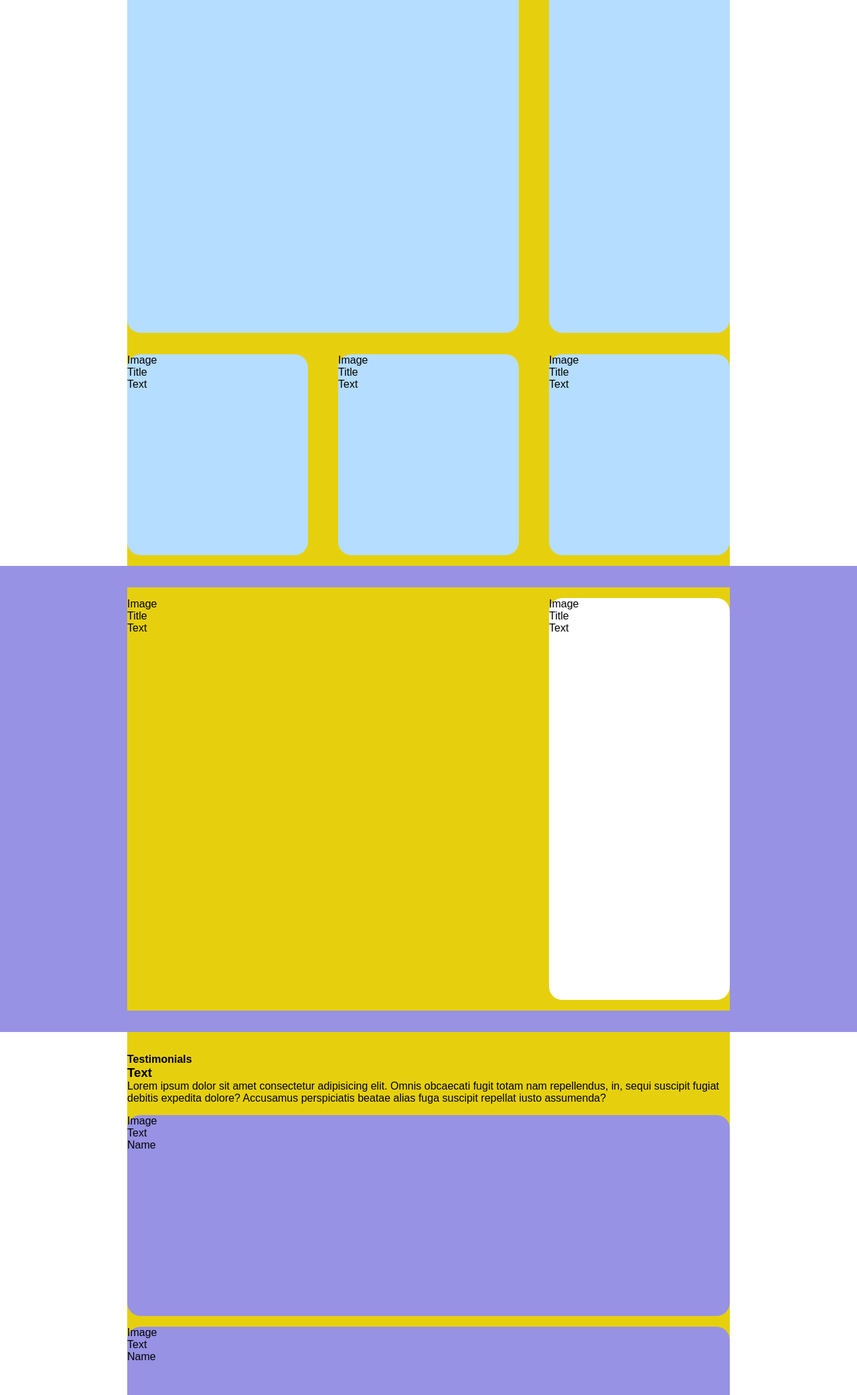
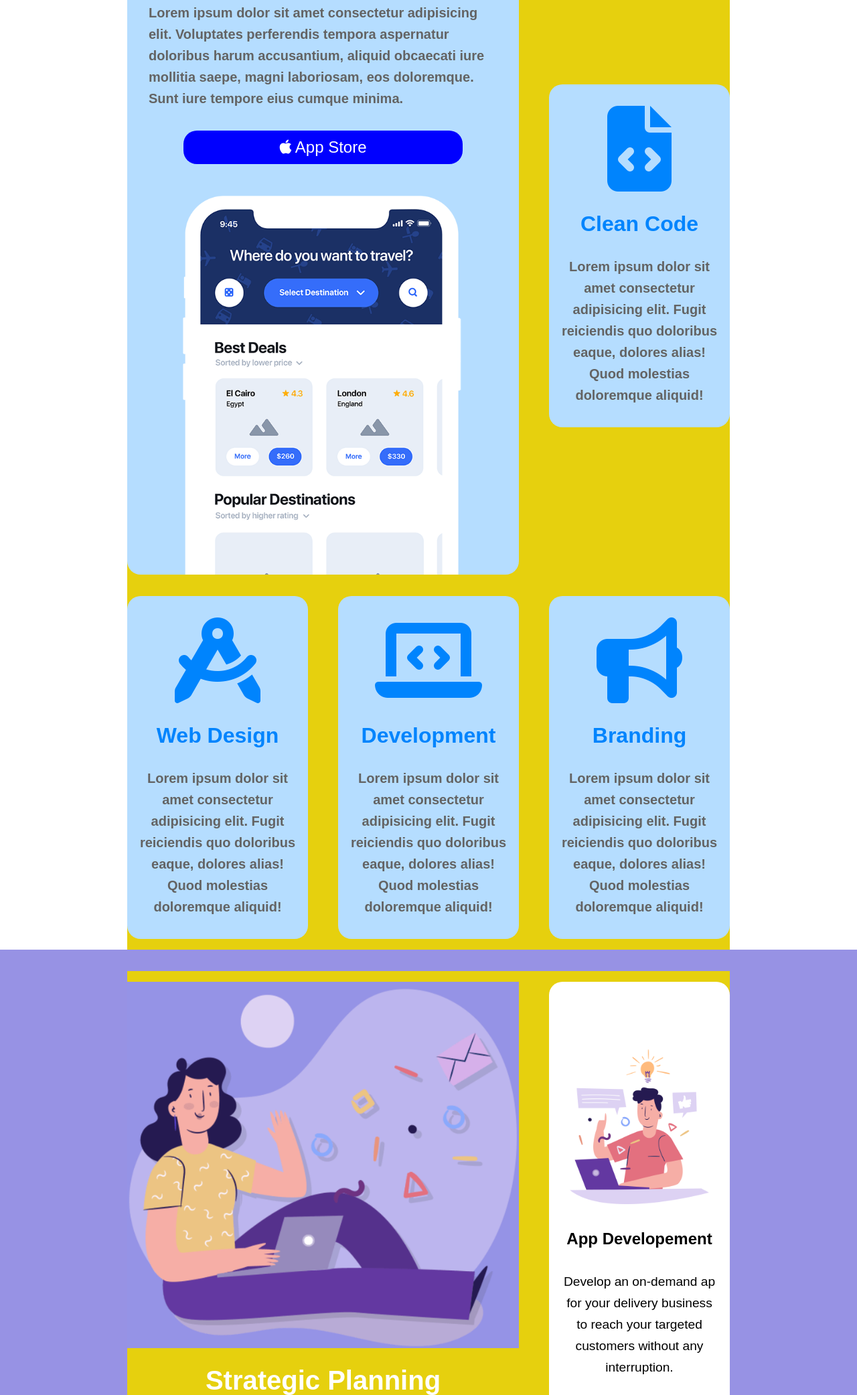
Before and after one commit to andreafrancioni/htmlcss-responsive-layout, a plain HTML site: page index.html in a window 1280 px wide. Shown: the part 223-2306 px from the top of the page at 67% size. Drawn offline with Linux system fonts and the light colour scheme.

Commit message:
Aggiunto contenuto fino fino a testimonials

```diff
--- a/css/style.css
+++ b/css/style.css
@@ -11,6 +11,26 @@ body{
     font-family: sans-serif;
 }
 
+
+a.button{
+    text-decoration: none;
+    font-size: 1.5em;
+    height: 50px;
+    text-align: center;
+    line-height: 50px;
+    border-radius: 20px;
+    width: 80%;
+    color: white;
+}
+
+.btn-lilla{
+    background-color: #9792E4;
+}
+
+.btn-blue{
+    background-color: blue;
+}
+
 /* MOBILE FIRST */
 
 /* HEADER */
@@ -20,12 +40,16 @@ header nav{
     color: white;
 }
 
+header img{
+    width: 100px;
+}
+
 /* MAIN */
 
  main{
 
  }
-
+/* CONTAINER */
 .container{
     margin: 0 auto;
     width: 80%;
@@ -35,9 +59,15 @@ header nav{
 
 .big-card{
     width: 100%;
-    min-height: 600px;
     border-radius: 20px;
     margin: 16px 0;
+    display: flex;
+    flex-wrap: wrap;
+    align-content: center;
+    justify-content: center;
+    gap: 32px;
+    line-height: 2em;
+
 }
 
 .small-card{
@@ -45,6 +75,74 @@ header nav{
     min-height: 300px;
     border-radius: 20px;
     margin: 16px 0;
+    display: flex;
+    flex-direction: column;
+    flex-wrap: wrap;
+    align-items: center;
+    justify-content: center;
+    text-align: center;
+    gap: 32px;
+    line-height: 2em;
+    padding: 32px 16px;
+}
+
+
+img{
+    width: 100%;
+}
+
+/* CARDS */
+
+#cards h2{
+    color: #0084FD;
+    font-size: 2em;
+}
+
+#cards p{
+    font-size: 20px;
+    font-weight: 600;
+    color: rgb(99, 99, 99);
+}
+
+#cards .small-card i{
+    color: #0084FD;
+
+}
+
+/* STRATEGIC PLAN */
+
+#strategic-plan .big-card{
+    color: white;
+}
+
+#strategic-plan .big-card h2{
+    font-size: 2.5em;
+}
+
+#strategic-plan .small-card a{
+    color: black;
+    border-radius: 50%;
+    width: 2em;
+}
+
+/* TESTIMONIALS */
+#testimonials .container{
+    line-height: 2em;
+    text-align: center;
+}
+
+#testimonials h4, p{
+    font-size: 1.2em;
+    font-weight: 300;
+}
+
+#testimonials h3{
+    font-size: 2em;
+    color: #9792E4;
+}
+
+#testimonials img{
+    border-radius: 50%;
 }
 
 /* FOOTER */
--- a/css/utilities.css
+++ b/css/utilities.css
@@ -1,12 +1,15 @@
 /*** FLEX ***/
 .d-flex {	display: flex;	}
-.d-inline { display: inline; }
+.d-block{ display: block;}
+.d-inline{ display: inline-block;}
 .flex-row {	flex-direction: row; }
 .flex-column { flex-direction: column; }
 .flex-justify-between { justify-content: space-between; }
 .flex-justify-around { justify-content: space-around; }
 .flex-justify-center { justify-content: center; }
 .flex-align-center { align-items: center; }
+.flex-wrap { flex-wrap: wrap; }
+.flex-nowrap { flex-wrap: nowrap; }
 
 /*** POSITION ***/
 .p-absolute { position: absolute; }
--- a/index.html
+++ b/index.html
@@ -21,31 +21,40 @@
         <main>
             <!-- CARDS SECTION -->
             <section id="cards" class="bg-white">
-                <div class="container d-flex mt-32">
-                    <div class="big-card bg-skyblue">
-                        <div class="card-content">Image</div>
-                        <div class="card-content">Title</div>
-                        <div class="card-content">Text</div>
+                <div class="container d-flex mt-32 flex-align-center">
+                    <!-- GET DEMO CARD -->
+                    <div class="big-card bg-skyblue px-32">
+                        <h2 class="pt-32">Get a demo application</h2>
+                        <p class="">Lorem ipsum dolor sit amet consectetur adipisicing elit. Voluptates perferendis tempora aspernatur doloribus harum accusantium, aliquid obcaecati iure mollitia saepe, magni laboriosam, eos doloremque. Sunt iure tempore eius cumque minima.</p>
+                        <a href="#" class="button btn-blue btn-square">
+                            <i class="fab fa-apple"></i>
+                            <span>App Store</span>
+                        </a>
+                        <img class="" src="./img/phone.png" alt="">
                     </div>
+                    <!-- CLEAN CODE CARD -->
                     <div class="small-card bg-skyblue">
-                        <div class="card-content">Image</div>
-                        <div class="card-content">Title</div>
-                        <div class="card-content">Text</div>
+                        <i class="fa-solid fa-file-code fa-8x"></i>
+                        <h2>Clean Code</h2>
+                        <p>Lorem ipsum dolor sit amet consectetur adipisicing elit. Fugit reiciendis quo doloribus eaque, dolores alias! Quod molestias doloremque aliquid!</p>
                     </div>
+                    <!-- WEB DESIGN CARD -->
                     <div class="small-card bg-skyblue">
-                        <div class="card-content">Image</div>
-                        <div class="card-content">Title</div>
-                        <div class="card-content">Text</div>
+                        <i class="fas fa-compass-drafting fa-8x"></i>
+                        <h2>Web Design</h2>
+                        <p>Lorem ipsum dolor sit amet consectetur adipisicing elit. Fugit reiciendis quo doloribus eaque, dolores alias! Quod molestias doloremque aliquid!</p>
                     </div>
+                    <!-- DEVELOPMENT CARD -->
                     <div class="small-card bg-skyblue">
-                        <div class="card-content">Image</div>
-                        <div class="card-content">Title</div>
-                        <div class="card-content">Text</div>
+                        <i class="fa-solid fa-laptop-code fa-8x"></i>
+                        <h2>Development</h2>
+                        <p>Lorem ipsum dolor sit amet consectetur adipisicing elit. Fugit reiciendis quo doloribus eaque, dolores alias! Quod molestias doloremque aliquid!</p>
                     </div>
+                    <!-- BRANDING CARD -->
                     <div class="small-card bg-skyblue">
-                        <div class="card-content">Image</div>
-                        <div class="card-content">Title</div>
-                        <div class="card-content">Text</div>
+                        <i class="fas fa-bullhorn fa-8x"></i>
+                        <h2>Branding</h2>
+                        <p>Lorem ipsum dolor sit amet consectetur adipisicing elit. Fugit reiciendis quo doloribus eaque, dolores alias! Quod molestias doloremque aliquid!</p>
                     </div>
                 </div>
             </section>
@@ -53,31 +62,36 @@
             <!-- STRATEGIC PLANNING -->
             <section id="strategic-plan" class="bg-lilla py-32">
                 <div class="container d-flex">
+                    <!-- TOP CONTENT -->
                     <div class="big-card">
-                        <div class="card-content">Image</div>
-                        <div class="card-content">Title</div>
-                        <div class="card-content">Text</div>
+                        <img src="./img/planning1.png" alt="planning1">
+                        <h2>Strategic Planning</h2>
+                        <p>Lorem, ipsum dolor sit amet consectetur adipisicing elit. Nisi aliquid velit autem aut cumque quia eaque tempore quae aliquam explicabo! Quae adipisci sed ea ratione, et debitis veniam dolorum delectus.</p>
                     </div>
+                    <!-- BOTTOM CONTENT -->
                     <div class="small-card bg-white">
-                        <div class="card-content">Image</div>
-                        <div class="card-content">Title</div>
-                        <div class="card-content">Text</div>
+                        <img src="./img/planning2.png" alt="planning2">
+                        <h2>App Developement</h2>
+                        <p>Develop an on-demand ap for your delivery business to reach your targeted customers without any interruption.</p>
+                        <a href="#" class="button btn-lilla">
+                            <i class="fas fa-down-long"></i>
+                        </a>
                     </div>
                 </div>
             </section>
 
             <!-- TESTIMONIALS -->
             <section id="testimonials" class="bg-white">
-                <div class="container py-32">
+                <div class="container d-flex py-32">
                     <div class="presentation">
-                        <h4>Testimonials</h4>
-                        <h3>Text</h3>
-                        <p>Lorem ipsum dolor sit amet consectetur adipisicing elit. Omnis obcaecati fugit totam nam repellendus, in, sequi suscipit fugiat debitis expedita dolore? Accusamus perspiciatis beatae alias fuga suscipit repellat iusto assumenda?</p>
+                        <h4 class="py-16">TESTIMONIALS</h4>
+                        <h3 class="pt-16">We are committed expert partners</h3>
+                        <p class="pt-16">We place huge value on strong relationships and have seen the benefit they bring to out business. Customer feedback is vital in helping us to get it right.</p>
                     </div>
                     <div class="small-card bg-lilla">
-                        <div class="card-content">Image</div>
-                        <div class="card-content">Text</div>
-                        <div class="card-content">Name</div>
+                        <img src="./img/testimonial1.jpg" alt="testimonial1">
+                        <p>Lorem ipsum dolor sit amet consectetur adipisicing elit. Minima placeat eum facere a commodi eaque. Deserunt eius veniam fugiat perspiciatis illo modi aut, qui debitis vitae doloribus impedit laudantium veritatis.</p>
+                        <h2>NAT REYNOLDS</h2>
                     </div>
                     <div class="small-card bg-lilla">
                         <div class="card-content">Image</div>
```
